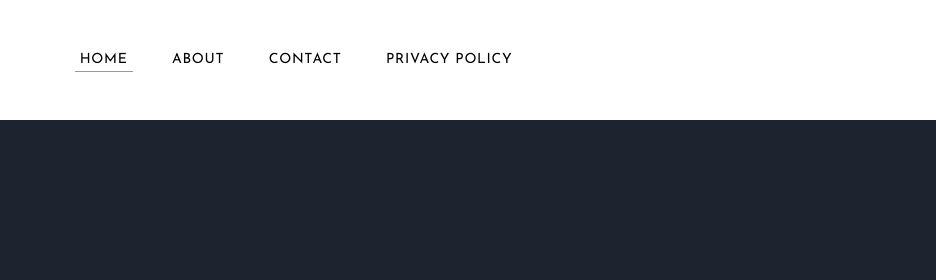
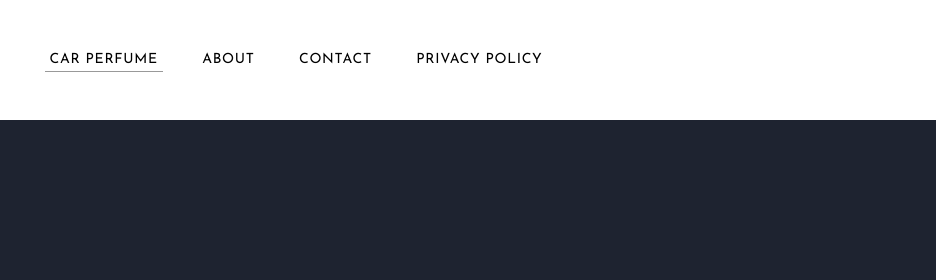
Before and after one commit to mesutatlet-svg/car-perfume-rqt, a plain HTML site: page index.html in a window 1280 px wide. Shown: the top 280 px of the page, 344-1280 px from the left. Drawn offline with Linux system fonts and the light colour scheme; no server answers.

Commit message:
Update index.html

```diff
--- a/index.html
+++ b/index.html
@@ -144,7 +144,7 @@ _W.setup_model_rpc({"rpc_namespace":"_W.CustomerAccounts.RPC","model_namespace":
           <div class="nav desktop-nav"><ul class="wsite-menu-default">
 		<li id="active" class="wsite-menu-item-wrap">
 			<a href="index.html" class="wsite-menu-item">
-				Home
+				Car Perfume
 			</a>
 
 		</li>
@@ -242,6 +242,7 @@ _W.setup_model_rpc({"rpc_namespace":"_W.CustomerAccounts.RPC","model_namespace":
 <img src="uploads/1/5/3/9/153953840/pexels-borta-2790256-31352892_orig.jpg" alt="Picture" style="width:auto;max-width:100%">
 </a>
 <div style="display:block;font-size:90%"></div>
+
 </div></div>
 
 
```
